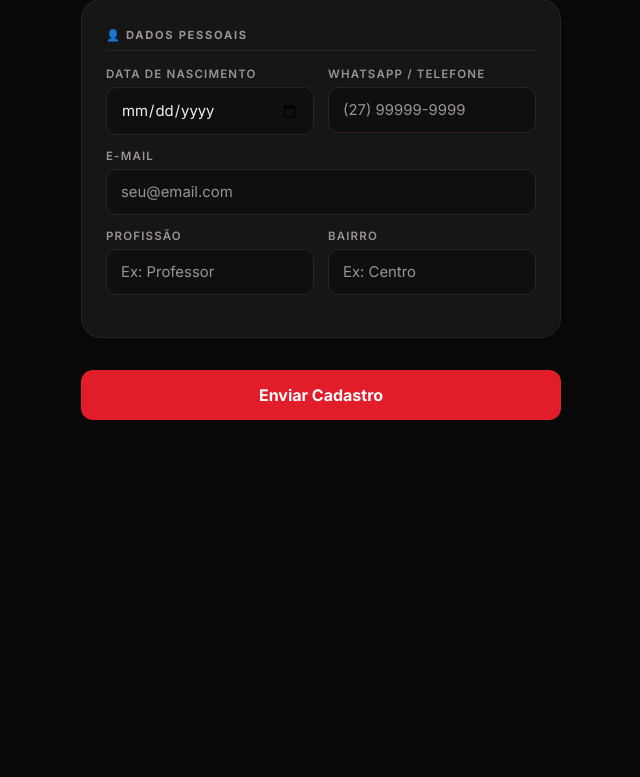
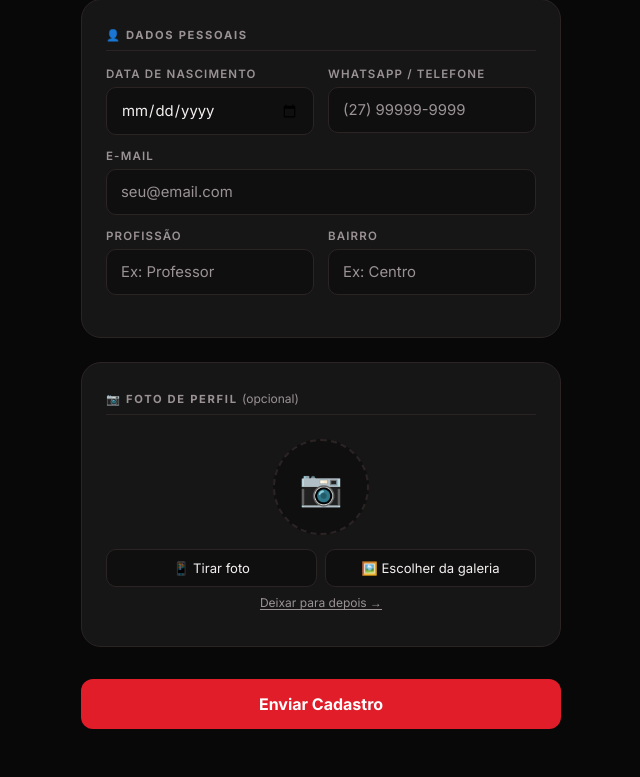
Before and after one commit to ireinoegraca-lab/reino-graca-web, a Flask app: page /cadastro in a window 1280 px wide. Shown: the part 558-1335 px from the top of the page, without its empty margins (319-959 px from the left). Before the commit the page ends 978 px from the top, so only its background shows below. Run offline with Flask 3, Linux system fonts and the light colour scheme.

Commit message:
feat: adicionar upload de foto no cadastro público (opcional, com preview)

```diff
--- a/app.py
+++ b/app.py
@@ -170,8 +170,9 @@ def api_register():
                 perfil_id=perfil_membro.id if perfil_membro else None, ultima_confirmacao=hoje)
     u.set_senha(senha)
     db.session.add(u)
+    foto = (d.get('foto') or '').strip() or None
     m = Membro(nome=nome, email=email, tel=tel, nasc=nasc or None, status='Ativo',
-               profissao=profissao or None, bairro=bairro or None)
+               profissao=profissao or None, bairro=bairro or None, foto=foto)
     db.session.add(m)
     db.session.commit()
     return jsonify({'ok':True,'pendente':True,'msg':'Cadastro enviado! Aguarde a aprovação do administrador.'})
--- a/templates/cadastro.html
+++ b/templates/cadastro.html
@@ -38,6 +38,17 @@ input::placeholder,textarea::placeholder{color:var(--muted)}
 .required{color:var(--brand2)}
 .hint{font-size:.75rem;color:var(--muted);margin-top:4px}
 @media(max-width:420px){.row{grid-template-columns:1fr}}
+/* foto */
+.foto-area{display:flex;flex-direction:column;align-items:center;gap:14px;padding:8px 0}
+.foto-circle{width:96px;height:96px;border-radius:50%;background:var(--bg2);border:2px dashed var(--line);display:flex;align-items:center;justify-content:center;font-size:2.2rem;overflow:hidden;cursor:pointer;transition:border-color .2s;flex-shrink:0}
+.foto-circle:hover{border-color:var(--brand)}
+.foto-circle img{width:100%;height:100%;object-fit:cover}
+.foto-btns{display:flex;flex-direction:column;gap:8px;flex:1;width:100%}
+.foto-row{display:flex;gap:8px;align-items:center}
+.btn-foto{flex:1;background:var(--bg2);border:1px solid var(--line);border-radius:10px;padding:10px 12px;color:var(--txt);font-size:.82rem;cursor:pointer;font-family:inherit;text-align:center;transition:border-color .2s}
+.btn-foto:hover{border-color:var(--brand)}
+.foto-skip{font-size:.75rem;color:var(--muted);text-align:center;cursor:pointer;text-decoration:underline;text-underline-offset:2px}
+.foto-skip:hover{color:var(--txt)}
 </style>
 </head>
 <body>
@@ -99,6 +110,23 @@ input::placeholder,textarea::placeholder{color:var(--muted)}
       </div>
     </div>
 
+    <!-- Foto -->
+    <div class="card">
+      <div class="section-title">📷 Foto de perfil <span style="font-weight:400;text-transform:none;letter-spacing:0;font-size:.75rem">(opcional)</span></div>
+      <div class="foto-area">
+        <div class="foto-circle" id="foto-preview" onclick="document.getElementById('r-foto-input').click()">📷</div>
+        <div class="foto-btns">
+          <div class="foto-row">
+            <button type="button" class="btn-foto" onclick="document.getElementById('r-foto-cam').click()">📱 Tirar foto</button>
+            <button type="button" class="btn-foto" onclick="document.getElementById('r-foto-input').click()">🖼️ Escolher da galeria</button>
+          </div>
+          <div class="foto-skip" id="foto-skip-txt" onclick="pularFoto()">Deixar para depois →</div>
+          <input type="file" id="r-foto-input" accept="image/*" style="display:none" onchange="previewFoto(this)">
+          <input type="file" id="r-foto-cam" accept="image/*" capture="user" style="display:none" onchange="previewFoto(this)">
+        </div>
+      </div>
+    </div>
+
     <button class="btn" id="btn-cadastrar" onclick="enviar()">Enviar Cadastro</button>
     <div class="err" id="r-err"></div>
   </div>
@@ -120,6 +148,41 @@ input::placeholder,textarea::placeholder{color:var(--muted)}
 </div>
 
 <script>
+let fotoBase64 = null;
+
+function previewFoto(input){
+  const file = input.files[0];
+  if(!file) return;
+  const reader = new FileReader();
+  reader.onload = e => {
+    fotoBase64 = e.target.result;
+    const prev = document.getElementById('foto-preview');
+    prev.innerHTML = `<img src="${fotoBase64}">`;
+    document.getElementById('foto-skip-txt').textContent = 'Remover foto ✕';
+    document.getElementById('foto-skip-txt').onclick = removerFoto;
+  };
+  reader.readAsDataURL(file);
+}
+
+function pularFoto(){
+  // não faz nada, foto segue null
+  document.getElementById('foto-skip-txt').style.display = 'none';
+  document.getElementById('foto-preview').style.pointerEvents = 'none';
+  document.getElementById('foto-preview').style.opacity = '0.4';
+}
+
+function removerFoto(){
+  fotoBase64 = null;
+  document.getElementById('foto-preview').innerHTML = '📷';
+  document.getElementById('foto-preview').style.pointerEvents = '';
+  document.getElementById('foto-preview').style.opacity = '';
+  document.getElementById('r-foto-input').value = '';
+  document.getElementById('r-foto-cam').value = '';
+  document.getElementById('foto-skip-txt').textContent = 'Deixar para depois →';
+  document.getElementById('foto-skip-txt').style.display = '';
+  document.getElementById('foto-skip-txt').onclick = pularFoto;
+}
+
 async function enviar(){
   const btn=document.getElementById('btn-cadastrar');
   const err=document.getElementById('r-err');
@@ -139,7 +202,8 @@ async function enviar(){
         tel:document.getElementById('r-tel').value.trim(),
         nasc:document.getElementById('r-nasc').value||null,
         profissao:document.getElementById('r-profissao').value.trim(),
-        bairro:document.getElementById('r-bairro').value.trim()
+        bairro:document.getElementById('r-bairro').value.trim(),
+        foto:fotoBase64||null
       })});
     const d=await r.json();
     if(d.ok||d.pendente){
```
